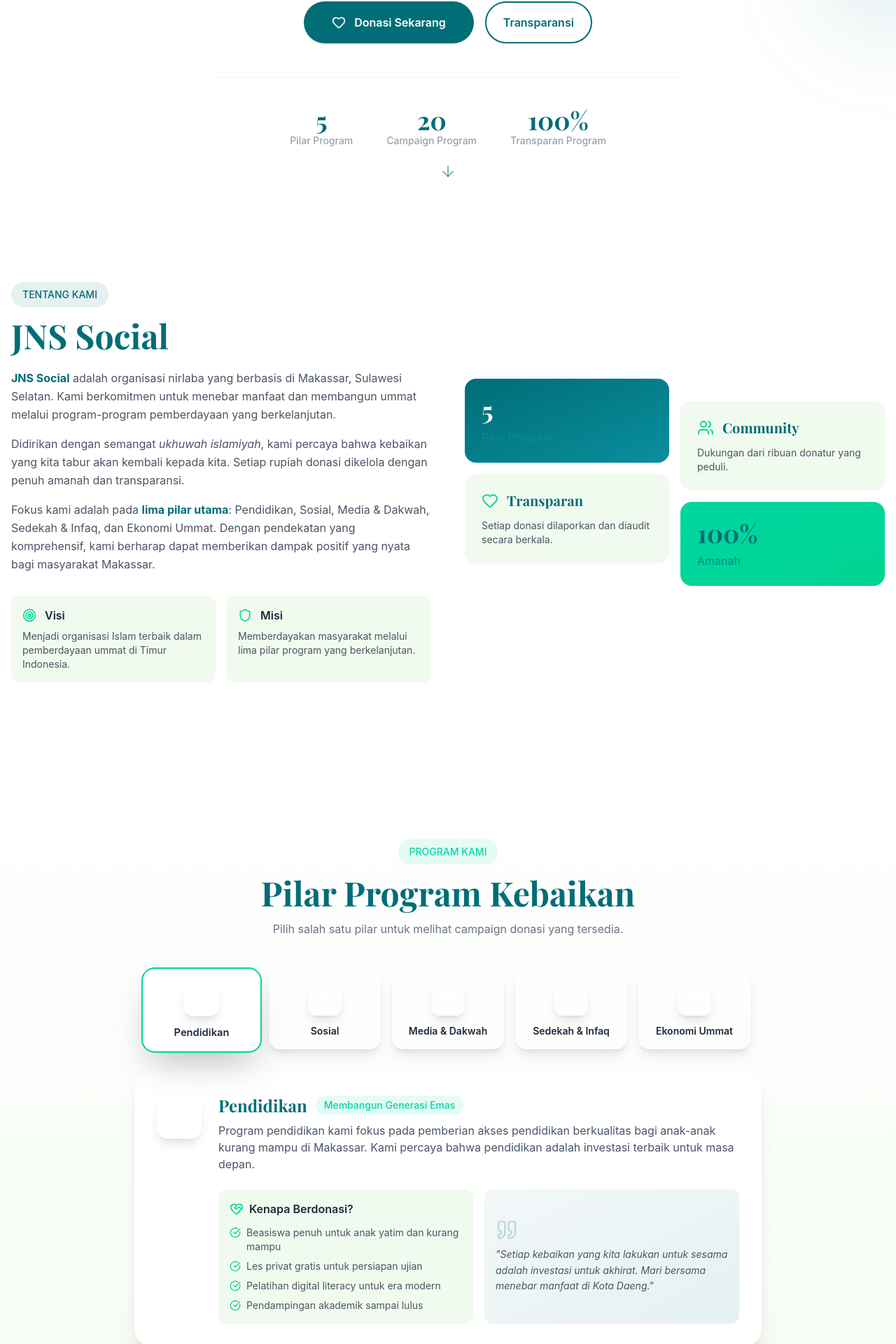
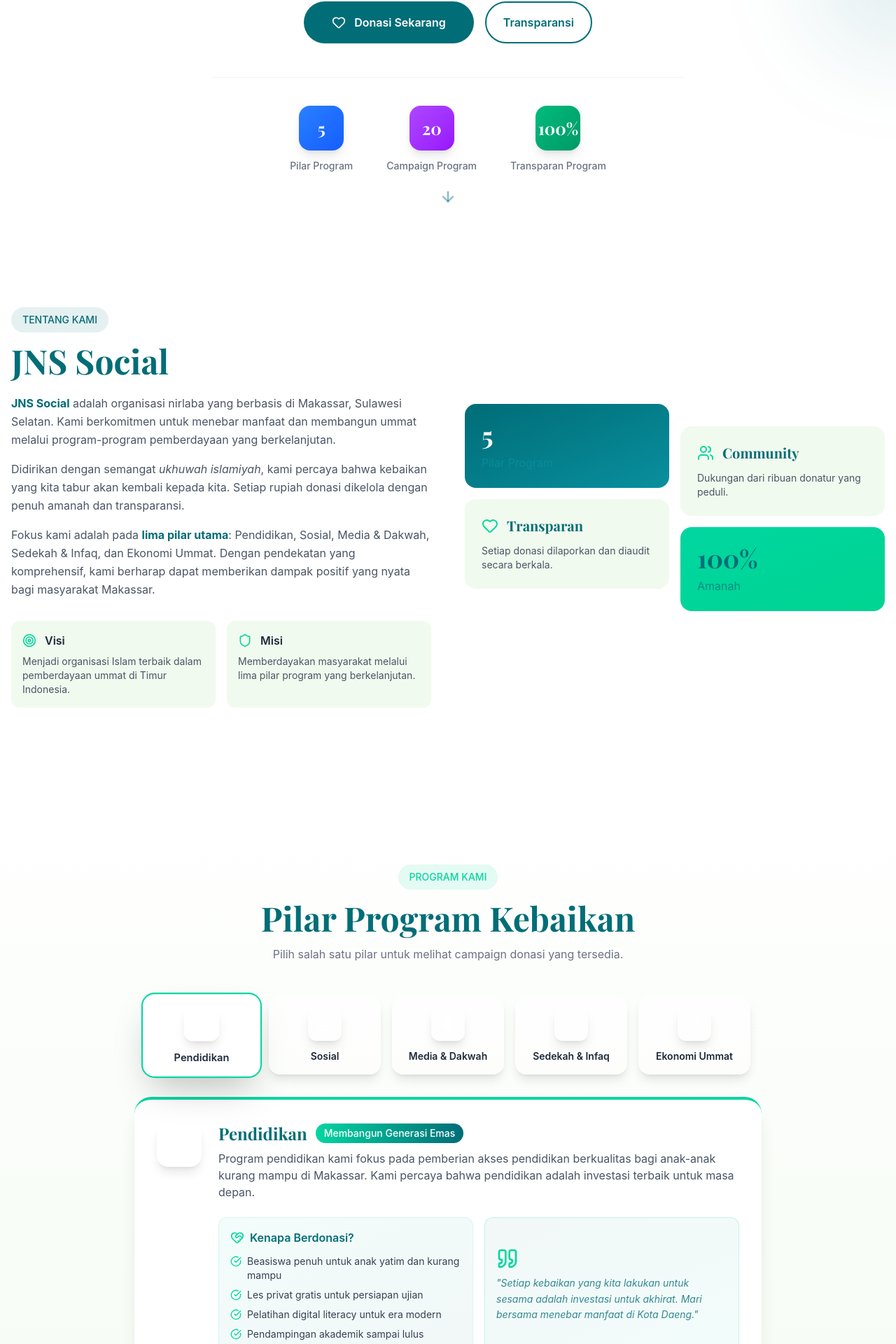
Before and after one commit to shafry00/jns-social, a React (Vite) app: page / in a window 1280 px wide. Shown: the part 633-2553 px from the top of the page at 70% size. Built offline with nearby package versions, Linux system fonts and the light colour scheme.

Commit message:
Enhance: strategic color additions for visual warmth

```diff
--- a/src/App.jsx
+++ b/src/App.jsx
@@ -152,14 +152,6 @@
     return () => clearInterval(interval)
   }, [])
 
-  // Running marquee for gallery
-  useEffect(() => {
-    const interval = setInterval(() => {
-      setScrollPosition(prev => prev + 1)
-    }, 50)
-    return () => clearInterval(interval)
-  }, [])
-
   const openModal = (pillarId, campaignId) => {
     const pillar = pillars.find(p => p.id === pillarId)
     const campaign = pillar.campaigns.find(c => c.id === campaignId)
@@ -256,13 +248,15 @@
 
           <div className="flex justify-center gap-12 pt-10 border-t border-gray-200/50 mx-auto max-w-2xl">
             {[
-              { n: '5', l: 'Pilar' },
-              { n: '20', l: 'Campaign' },
-              { n: '100%', l: 'Transparan' }
+              { n: '5', l: 'Pilar', color: 'bg-gradient-to-br from-blue-500 to-blue-600' },
+              { n: '20', l: 'Campaign', color: 'bg-gradient-to-br from-purple-500 to-purple-600' },
+              { n: '100%', l: 'Transparan', color: 'bg-gradient-to-br from-emerald-500 to-emerald-600' }
             ].map((item, i) => (
               <div key={i} className="text-center group">
-                <div className="font-display text-3xl lg:text-4xl font-bold text-teal-deep">{item.n}</div>
-                <div className="text-sm text-gray-400 font-medium">{item.l} Program</div>
+                <div className={`w-16 h-16 mx-auto mb-3 rounded-2xl ${item.color} flex items-center justify-center shadow-lg group-hover:scale-110 transition-transform`}>
+                  <div className="font-display text-xl lg:text-2xl font-bold text-white">{item.n}</div>
+                </div>
+                <div className="text-sm text-gray-500 font-medium">{item.l} Program</div>
               </div>
             ))}
           </div>
@@ -378,7 +372,7 @@
           </div>
 
           {/* Pillar Description */}
-          <div className="bg-white rounded-3xl shadow-xl p-8 mb-12 max-w-4xl mx-auto">
+          <div className="bg-white rounded-3xl shadow-xl p-8 mb-12 max-w-4xl mx-auto border-t-4 border-emerald-bright">
             <div className="flex items-start gap-6">
               <div className={`w-16 h-16 rounded-2xl ${currentPillar.gradient} flex items-center justify-center flex-shrink-0 shadow-lg`}>
                 <currentPillar.icon className="w-8 h-8 text-white" />
@@ -386,28 +380,28 @@
               <div className="flex-1">
                 <div className="flex items-center gap-3 mb-2">
                   <h3 className="font-display text-2xl font-bold text-teal-deep">{currentPillar.title}</h3>
-                  <span className="bg-emerald-bright/10 text-emerald-bright text-sm font-medium px-3 py-1 rounded-full">{currentPillar.tagline}</span>
+                  <span className="bg-gradient-to-r from-emerald-bright to-teal-deep text-white text-sm font-medium px-3 py-1 rounded-full">{currentPillar.tagline}</span>
                 </div>
                 <p className="text-gray-600 mb-6">{currentPillar.description}</p>
 
                 <div className="grid sm:grid-cols-2 gap-4">
-                  <div className="bg-cream-soft rounded-xl p-4">
+                  <div className="bg-gradient-to-br from-emerald-bright/5 to-teal-deep/5 rounded-xl p-4 border border-emerald-bright/10">
                     <div className="flex items-center gap-2 mb-3">
                       <HeartHandshake className="w-5 h-5 text-emerald-bright" />
-                      <span className="font-semibold text-gray-800">Kenapa Berdonasi?</span>
+                      <span className="font-semibold text-teal-deep">Kenapa Berdonasi?</span>
                     </div>
                     <ul className="space-y-2">
                       {currentPillar.reasons.map((reason, i) => (
-                        <li key={i} className="flex items-start gap-2 text-sm text-gray-600">
+                        <li key={i} className="flex items-start gap-2 text-sm text-gray-700">
                           <CheckCircle className="w-4 h-4 text-emerald-bright mt-0.5 flex-shrink-0" />
                           {reason}
                         </li>
                       ))}
                     </ul>
                   </div>
-                  <div className="bg-gradient-to-br from-teal-deep/5 to-teal-deep/10 rounded-xl p-4 flex flex-col justify-center">
-                    <Quote className="w-8 h-8 text-teal-deep/20 mb-2" />
-                    <p className="text-gray-600 italic text-sm leading-relaxed">
+                  <div className="bg-gradient-to-br from-teal-deep/5 to-emerald-bright/5 rounded-xl p-4 flex flex-col justify-center border border-emerald-bright/20">
+                    <Quote className="w-8 h-8 text-emerald-bright mb-2" />
+                    <p className="text-teal-deep/80 italic text-sm leading-relaxed">
                       "Setiap kebaikan yang kita lakukan untuk sesama adalah investasi untuk akhirat. Mari bersama menebar manfaat di Kota Daeng."
                     </p>
                   </div>
```
